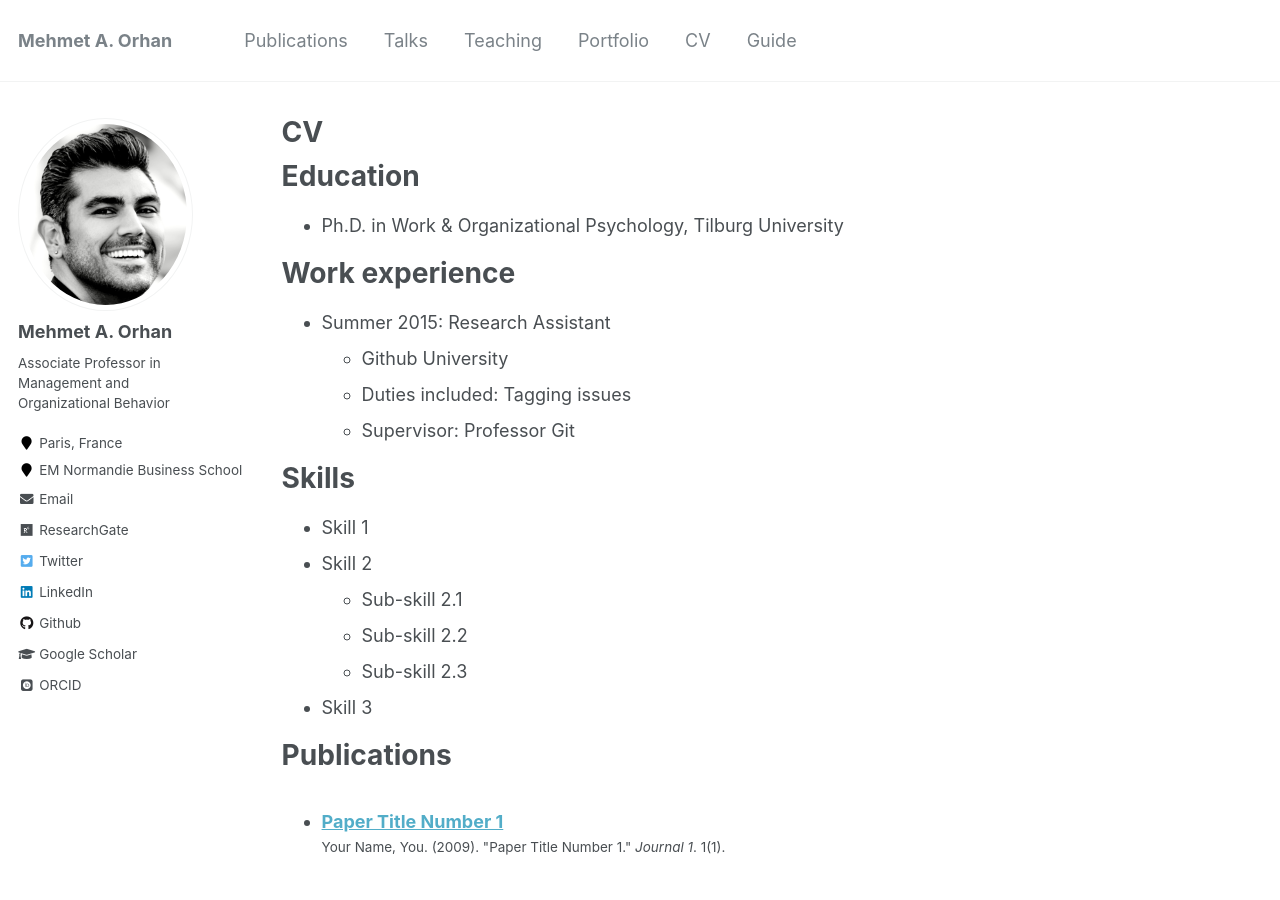
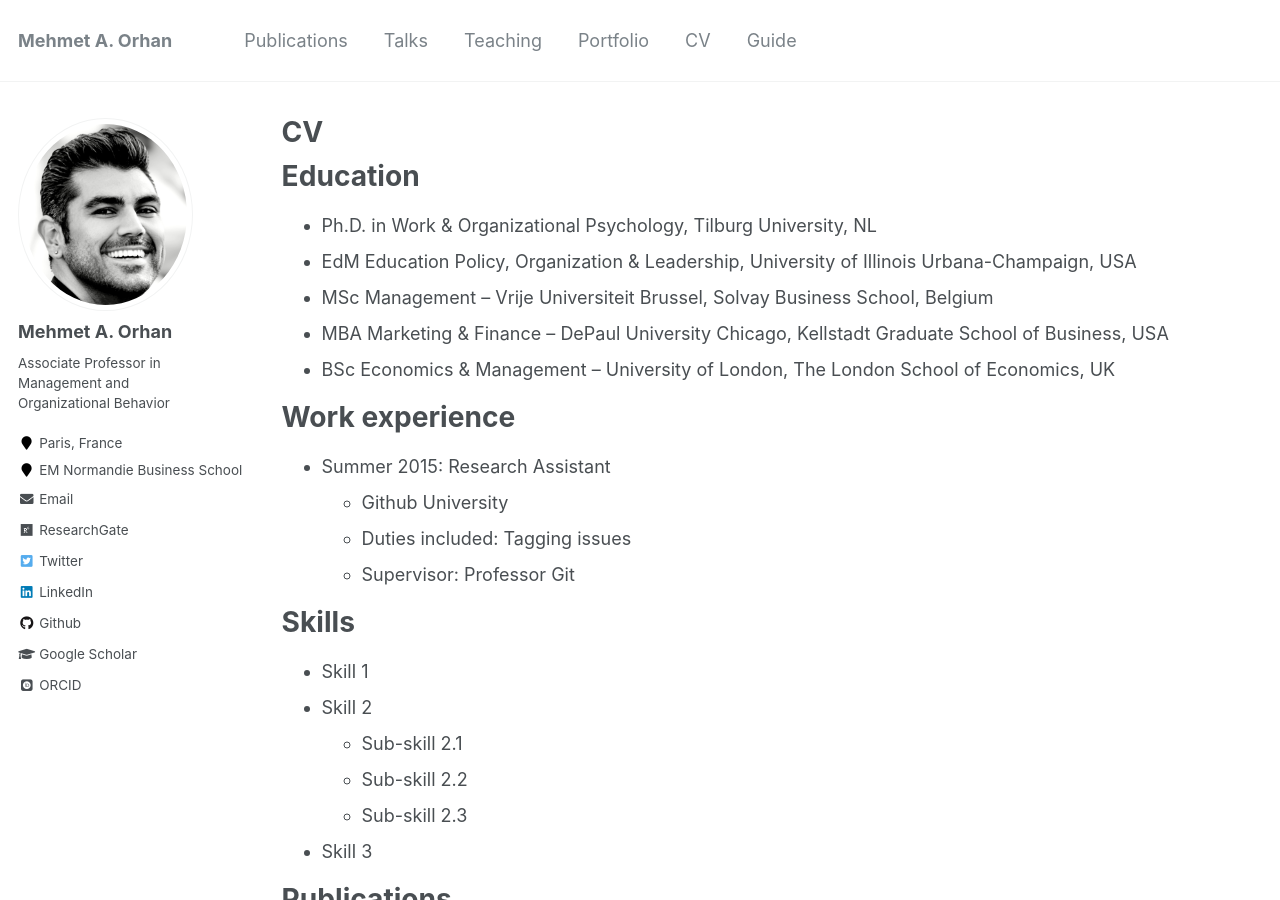
Before and after one commit to maorhan/maorhan.github.io, a Jekyll site: the page built from _pages/cv.md, in a window 1280 px wide and 900 px high. Built offline with Jekyll 4.4.1, drawn with Linux system fonts in a browser that asks for light colours; some web fonts are replaced; some of the changed text lies outside the part shown.

Commit message:
Update cv.md

```diff
--- a/_pages/cv.md
+++ b/_pages/cv.md
@@ -11,7 +11,11 @@ redirect_from:
 
 Education
 ======
-* Ph.D. in Work & Organizational Psychology, Tilburg University
+* Ph.D. in Work & Organizational Psychology, Tilburg University, NL
+* EdM Education Policy, Organization & Leadership, University of Illinois Urbana-Champaign, USA
+* MSc Management – Vrije Universiteit Brussel, Solvay Business School, Belgium
+* MBA Marketing & Finance – DePaul University Chicago, Kellstadt Graduate School of Business, USA
+* BSc Economics & Management – University of London, The London School of Economics, UK
 
 Work experience
 ======
```
Also changed, not shown: other parts of _pages/cv.md (+1 -1 lines).
